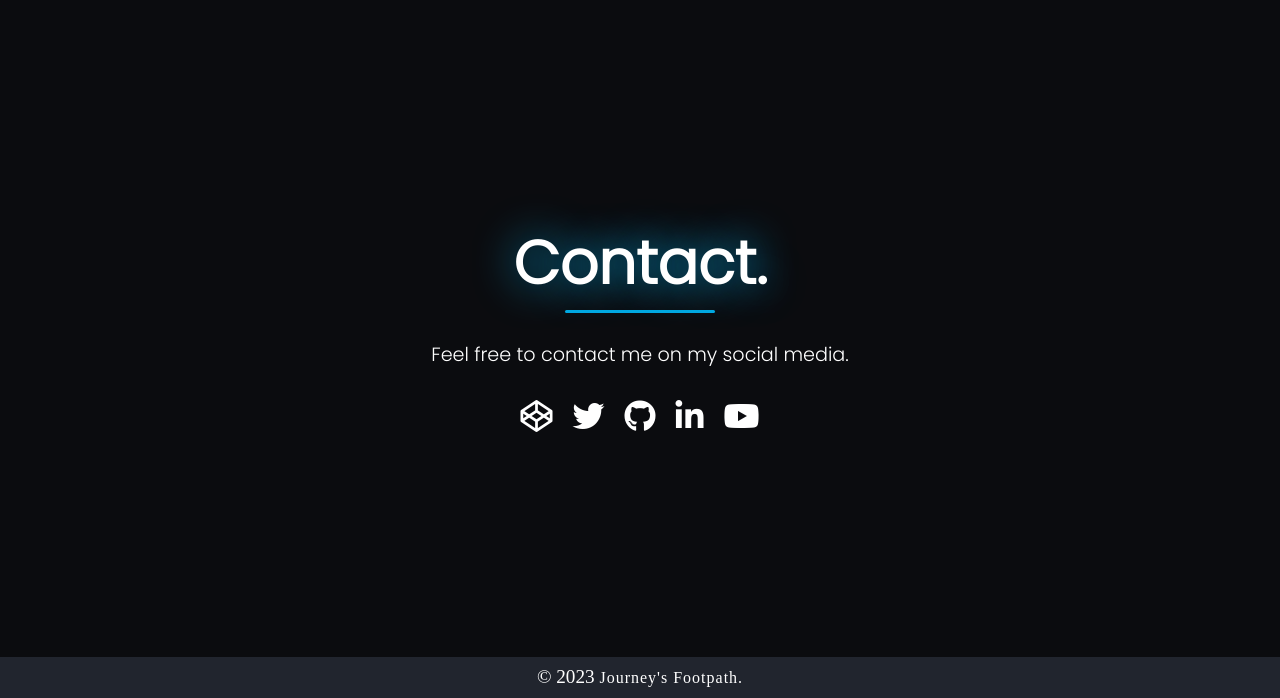
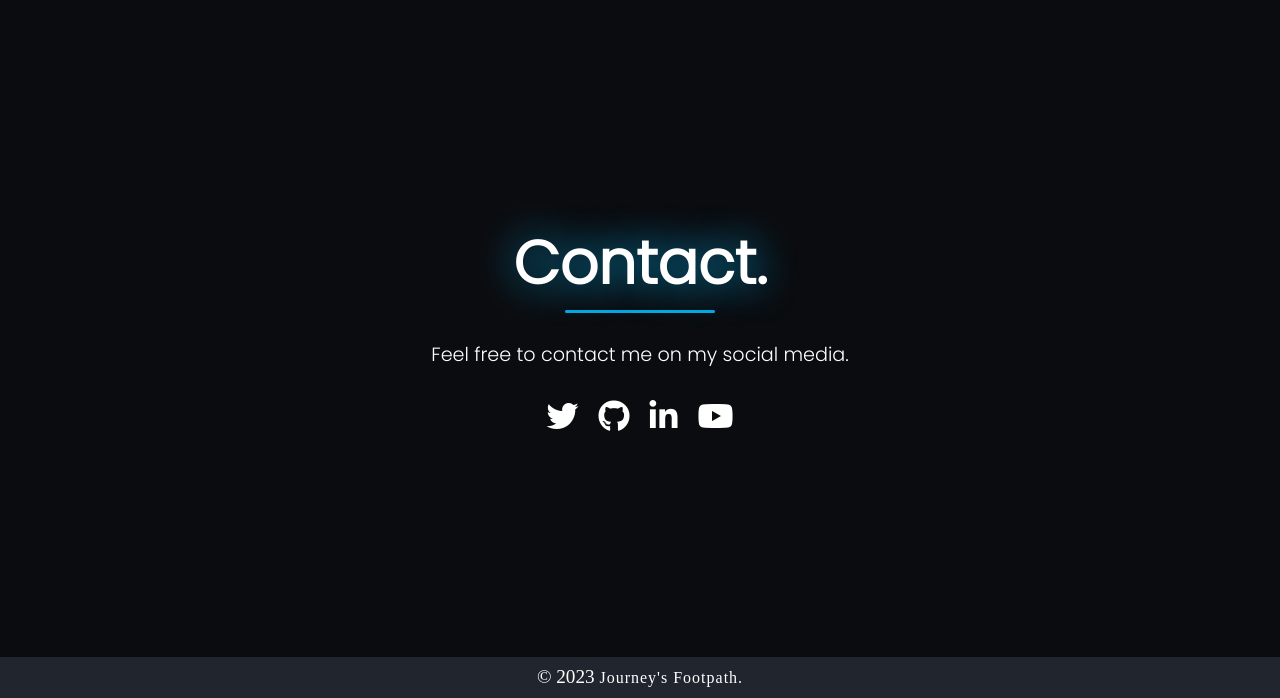
Before and after one commit to JourneysFutpath/Replit-Portfolio-Site, a plain HTML site: page index.html in a window 1280 px wide. Shown: the part 1714-2412 px from the top of the page. Drawn offline with nearby package versions, Linux system fonts and the light colour scheme.

Commit message:
- Replit Badge & + 2nd set of social media hrefs

```diff
--- a/index.html
+++ b/index.html
@@ -102,13 +102,13 @@
 		  <!--────social media links─────-->
 		   <h3>Contact.<hr></h3>
 		   <p>Feel free to contact me on my social media.</p>
-		    <div class="social-media">
-			  <a href="#" target="_blank"><i class='fab fa-codepen'></i></a>
-			  <a href="#" target="_blank"><i class='fab fa-twitter'></i></a>
-			  <a href="#" target="_blank"><i class='fab fa-github'></i></a>
-			  <a href="#" target="_blank"><i class='fab fa-linkedin-in'></i></a>
-			  <a href="#" target="_blank"><i class="fab fa-youtube"></i></a>
-		    </div>
+		   <div class="social-media">
+			<a href= "https://twitter.com/JournysFootpath" target="_blank"><i class='fab fa-twitter'></i></a>
+			<a href="https://github.com/JourneysFutpath" target="_blank"><i class='fab fa-github'></i></a>
+			<a href="https://www.linkedin.com/in/journeysfootpath/" target="_blank"><i class='fab fa-linkedin-in'></i></a>
+			<a href="https://www.youtube.com/@JourneysFootpath
+" target="_blank"><i class="fab fa-youtube"></i></a>
+		  </div>
 		  </div>
 
 	</main>
@@ -117,11 +117,6 @@
      </footer>
 
   </div>
-  <!--
-  This script places a badge on your repl's full-browser view back to your repl's cover
-  page. Try various colors for the theme: dark, light, red, orange, yellow, lime, green,
-  teal, blue, blurple, magenta, pink!
-  -->
-  <script src="https://replit.com/public/js/replit-badge.js" theme="blue" defer></script>
+
   </body>
 </html>
```
